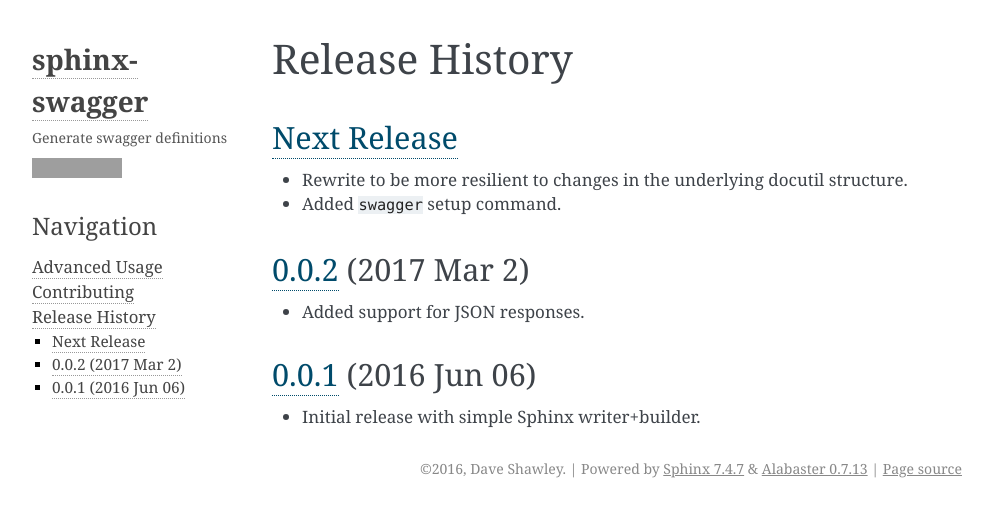
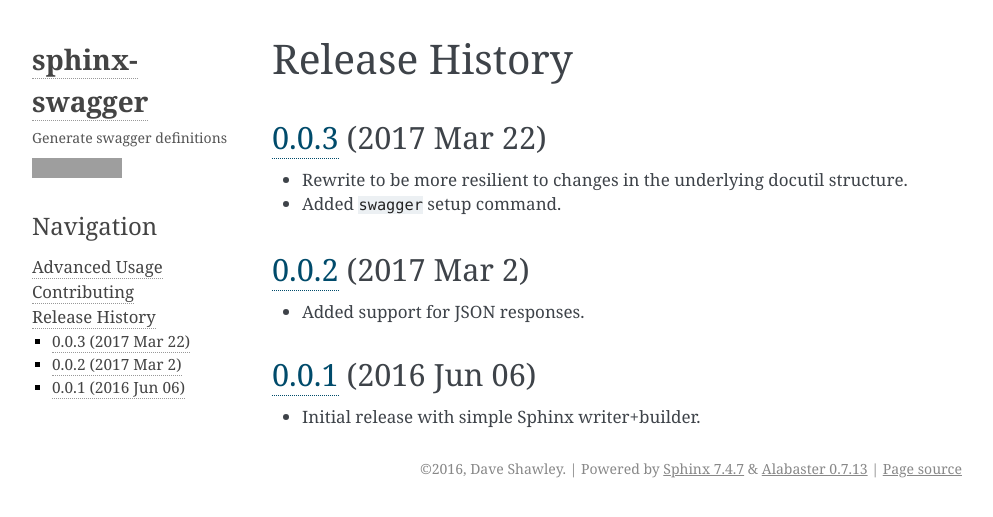
Before and after one commit to dave-shawley/sphinx-swagger, a Sphinx documentation site: the page built from docs/history.rst, in a window 1280 px wide, cut to the strip 0-517 px from the top of the page. Shown: the whole strip, without its empty margins (148-1141 px from the left). Built offline with Sphinx 7.4.7, drawn with Linux system fonts in a browser that asks for light colours; grey boxes are pictures that could not be loaded.

Commit message:
Metadata bumps for 0.0.3.

```diff
--- a/docs/history.rst
+++ b/docs/history.rst
@@ -1,8 +1,8 @@
 Release History
 ===============
 
-`Next Release`_
----------------
+`0.0.3`_ (2017 Mar 22)
+----------------------
 - Rewrite to be more resilient to changes in the underlying
   docutil structure.
 - Added ``swagger`` setup command.
@@ -15,6 +15,7 @@
 ----------------------
 - Initial release with simple Sphinx writer+builder.
 
-.. _Next Release: https://github.com/dave-shawley/sphinx-swagger/compare/0.0.2...HEAD
+.. _Next Release: https://github.com/dave-shawley/sphinx-swagger/compare/0.0.3...HEAD
+.. _0.0.3: https://github.com/dave-shawley/sphinx-swagger/compare/0.0.2...0.0.3
 .. _0.0.2: https://github.com/dave-shawley/sphinx-swagger/compare/0.0.1...0.0.2
 .. _0.0.1: https://github.com/dave-shawley/sphinx-swagger/compare/0.0.0...0.0.1
--- a/sphinxswagger/__init__.py
+++ b/sphinxswagger/__init__.py
@@ -1,4 +1,4 @@
-version_info = (0, 0, 2)
+version_info = (0, 0, 3)
 __version__ = '.'.join(str(v) for v in version_info)
 
 
```
